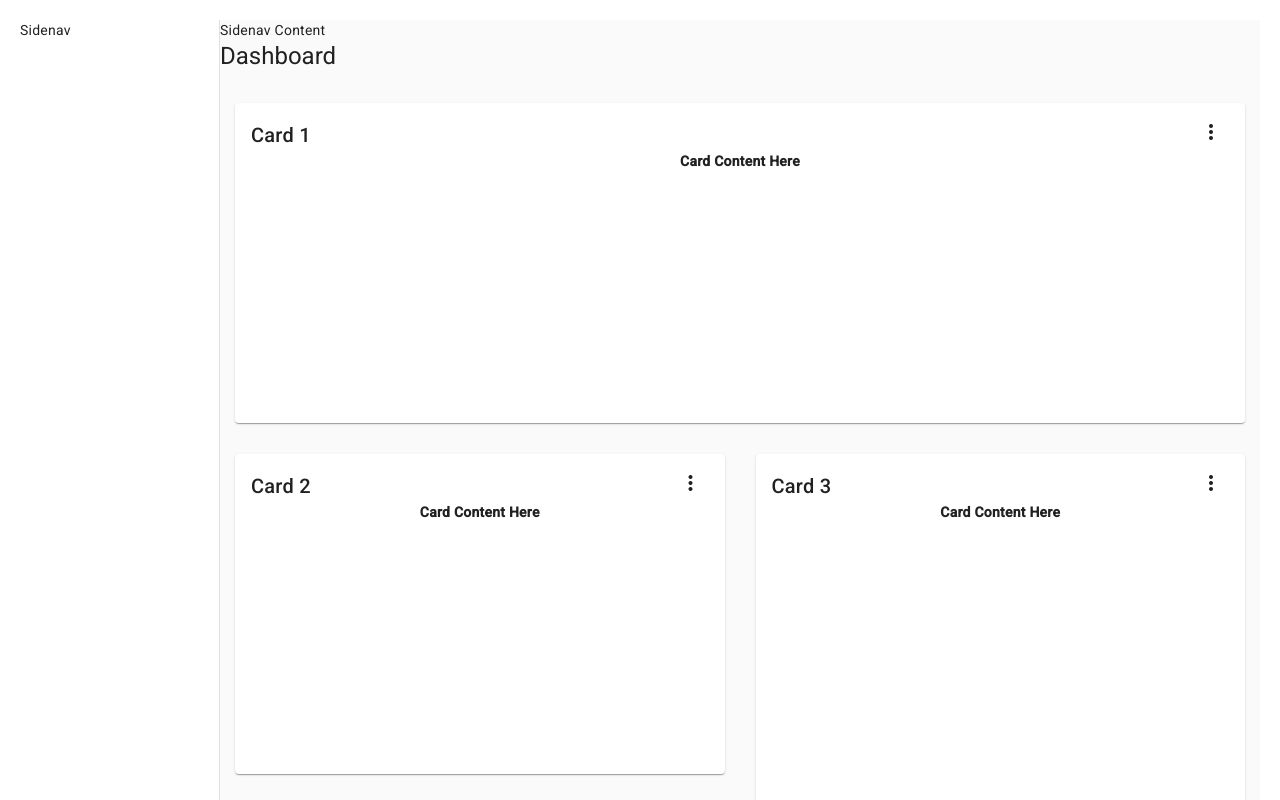
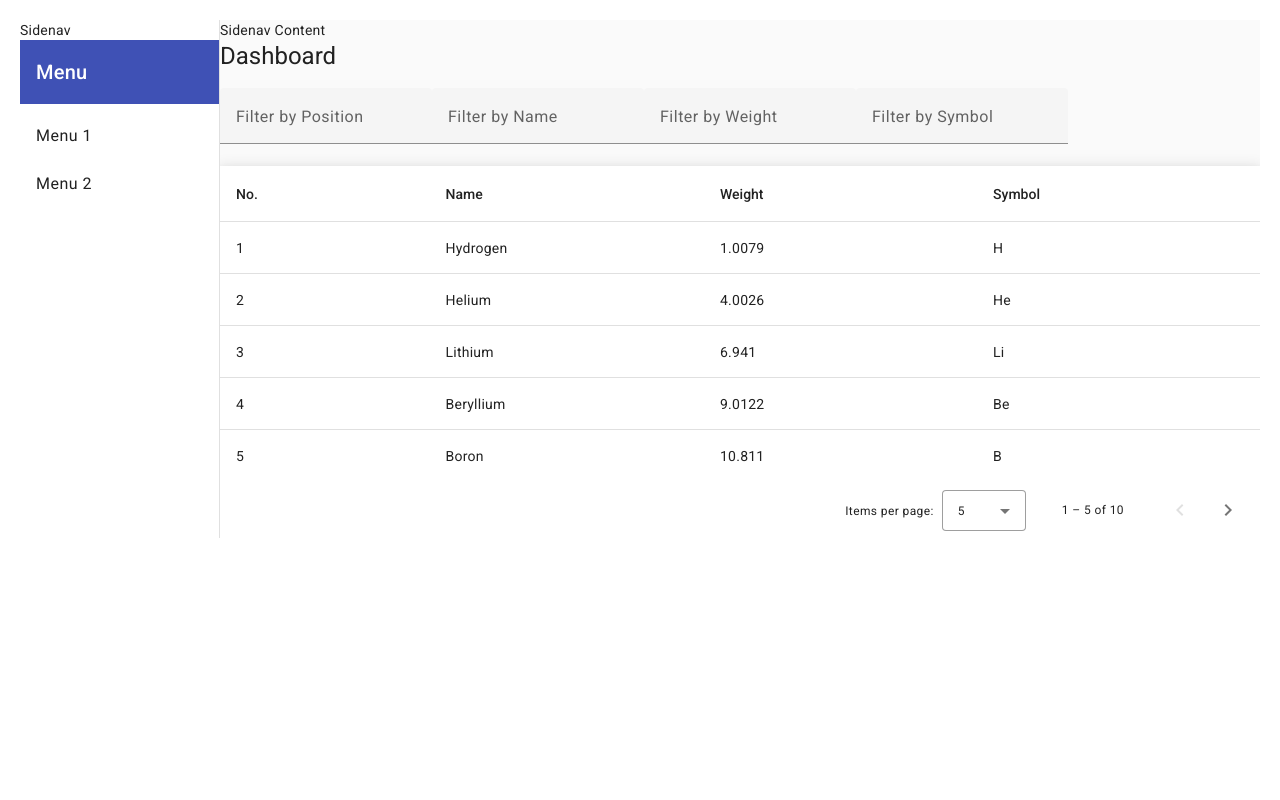
Before and after one commit to vladgabriel24/Databases_project-frontend, an Angular app: page / in a window 1280 px wide. Shown: the top 800 px of the page. Built offline with nearby package versions, Linux system fonts and the light colour scheme.

Commit message:
Implement sort buttons and paging

```diff
--- a/src/app/dashboard/dashboard.component.html
+++ b/src/app/dashboard/dashboard.component.html
@@ -5,35 +5,20 @@
                  [fixedInViewport]="sidenav_options.fixed" [fixedTopGap]="sidenav_options.top"
                  [fixedBottomGap]="sidenav_options.bottom">
       Sidenav
+      <mat-toolbar color="primary">Menu</mat-toolbar>
+      <mat-nav-list>
+        <a mat-list-item routerLink="/">Menu 1</a>
+        <a mat-list-item routerLink="/">Menu 2</a>
+      </mat-nav-list>
     </mat-sidenav>
 
     <!-- Content-ul din sidenav -->
     <mat-sidenav-content>
       Sidenav Content
       <h1 class="mat-h1">Dashboard</h1>
-      <mat-grid-list cols="2" rowHeight="350px">
-        @for (card of cards | async; track card.title) {
-          <mat-grid-tile [colspan]="card.cols" [rowspan]="card.rows">
-            <mat-card class="dashboard-card">
-              <mat-card-header>
-                <mat-card-title>
-                  {{card.title}}
-                  <button mat-icon-button class="more-button" [matMenuTriggerFor]="menu" aria-label="Toggle menu">
-                    <mat-icon>more_vert</mat-icon>
-                  </button>
-                  <mat-menu #menu="matMenu" xPosition="before">
-                    <button mat-menu-item>Expand</button>
-                    <button mat-menu-item>Remove</button>
-                  </mat-menu>
-                </mat-card-title>
-              </mat-card-header>
-              <mat-card-content class="dashboard-card-content">
-                <div>Card Content Here</div>
-              </mat-card-content>
-            </mat-card>
-          </mat-grid-tile>
-        }
-      </mat-grid-list>
+      <!-- Tabelul -->
+      <app-tabel></app-tabel>
+      <!-- Tabelul -->
     </mat-sidenav-content>
     <!-- Content-ul din sidenav -->
   </mat-sidenav-container>
--- a/src/app/dashboard/dashboard.component.ts
+++ b/src/app/dashboard/dashboard.component.ts
@@ -1,5 +1,5 @@
 import { CommonModule } from '@angular/common';
-import { Component, inject } from '@angular/core';
+import { Component, inject, AfterViewInit, ViewChild } from '@angular/core';
 import { Breakpoints, BreakpointObserver } from '@angular/cdk/layout';
 import { map } from 'rxjs/operators';
 import { FormBuilder, FormsModule, ReactiveFormsModule } from '@angular/forms';
@@ -12,6 +12,34 @@
 import { MatCheckboxModule } from '@angular/material/checkbox';
 import { MatSidenavModule } from '@angular/material/sidenav';
 import { MatToolbarModule } from '@angular/material/toolbar';
+import { MatListModule } from '@angular/material/list';
+import {MatTableDataSource, MatTableModule} from '@angular/material/table';
+import {MatInputModule} from '@angular/material/input';
+import {MatPaginator, MatPaginatorModule} from '@angular/material/paginator';
+import {MatSort, MatSortModule} from '@angular/material/sort';
+
+import { TabelComponent } from './tabel/tabel.component';
+
+
+export interface PeriodicElement {
+  name: string;
+  position: number;
+  weight: number;
+  symbol: string;
+}
+
+const ELEMENT_DATA: PeriodicElement[] = [
+  {position: 1, name: 'Hydrogen', weight: 1.0079, symbol: 'H'},
+  {position: 2, name: 'Helium', weight: 4.0026, symbol: 'He'},
+  {position: 3, name: 'Lithium', weight: 6.941, symbol: 'Li'},
+  {position: 4, name: 'Beryllium', weight: 9.0122, symbol: 'Be'},
+  {position: 5, name: 'Boron', weight: 10.811, symbol: 'B'},
+  {position: 6, name: 'Carbon', weight: 12.0107, symbol: 'C'},
+  {position: 7, name: 'Nitrogen', weight: 14.0067, symbol: 'N'},
+  {position: 8, name: 'Oxygen', weight: 15.9994, symbol: 'O'},
+  {position: 9, name: 'Fluorine', weight: 18.9984, symbol: 'F'},
+  {position: 10, name: 'Neon', weight: 20.1797, symbol: 'Ne'},
+];
 
 @Component({
   selector: 'app-dashboard',
@@ -30,7 +58,11 @@
     MatMenuModule,
     MatIconModule,
     MatButtonModule,
-    MatCardModule
+    MatCardModule,
+    MatListModule,
+    MatTableModule,
+    MatInputModule,
+    TabelComponent
   ]
 })
 export class DashboardComponent {
@@ -42,27 +74,4 @@
     top: 0,
   };
 
-  private breakpointObserver = inject(BreakpointObserver);
-
-  /** Based on the screen size, switch from standard to one column per row */
-  cards = this.breakpointObserver.observe(Breakpoints.Handset).pipe(
-    map(({ matches }) => {
-      if (matches) {
-        return [
-          { title: 'Card 1', cols: 1, rows: 1 },
-          { title: 'Card 2', cols: 1, rows: 1 },
-          { title: 'Card 3', cols: 1, rows: 1 },
-          { title: 'Card 4', cols: 1, rows: 1 }
-        ];
-      }
-
-      return [
-        { title: 'Card 1', cols: 2, rows: 1 },
-        { title: 'Card 2', cols: 1, rows: 1 },
-        { title: 'Card 3', cols: 1, rows: 2 },
-        { title: 'Card 4', cols: 1, rows: 1 }
-      ];
-    })
-  );
-
 }
--- /dev/null
+++ b/src/app/dashboard/tabel/tabel.component.html
@@ -0,0 +1,54 @@
+<mat-form-field>
+    <mat-label>Filter by Position</mat-label>
+    <input matInput [(ngModel)]="filters.position" (keyup)="applyFilter()">
+</mat-form-field>
+
+<mat-form-field>
+    <mat-label>Filter by Name</mat-label>
+    <input matInput [(ngModel)]="filters.name" (keyup)="applyFilter()">
+</mat-form-field>
+
+<mat-form-field>
+    <mat-label>Filter by Weight</mat-label>
+    <input matInput [(ngModel)]="filters.weight" (keyup)="applyFilter()">
+</mat-form-field>
+
+<mat-form-field>
+    <mat-label>Filter by Symbol</mat-label>
+    <input matInput [(ngModel)]="filters.symbol" (keyup)="applyFilter()">
+</mat-form-field>
+
+<table mat-table [dataSource]="dataSource" class="mat-elevation-z8" matSort>
+
+    <!-- Position Column -->
+    <ng-container matColumnDef="position">
+        <th mat-header-cell *matHeaderCellDef mat-sort-header> No. </th>
+        <td mat-cell *matCellDef="let element"> {{element.position}} </td>
+    </ng-container>
+
+    <!-- Name Column -->
+    <ng-container matColumnDef="name">
+        <th mat-header-cell *matHeaderCellDef mat-sort-header> Name </th>
+        <td mat-cell *matCellDef="let element"> {{element.name}} </td>
+    </ng-container>
+
+    <!-- Weight Column -->
+    <ng-container matColumnDef="weight">
+        <th mat-header-cell *matHeaderCellDef mat-sort-header> Weight </th>
+        <td mat-cell *matCellDef="let element"> {{element.weight}} </td>
+    </ng-container>
+
+    <!-- Symbol Column -->
+    <ng-container matColumnDef="symbol">
+        <th mat-header-cell *matHeaderCellDef mat-sort-header> Symbol </th>
+        <td mat-cell *matCellDef="let element"> {{element.symbol}} </td>
+    </ng-container>
+
+    <tr mat-header-row *matHeaderRowDef="displayedColumns"></tr>
+    <tr mat-row *matRowDef="let row; columns: displayedColumns;"></tr>
+
+    <!-- Row shown when there is no matching data. -->
+
+</table>
+
+<mat-paginator [pageSizeOptions]="[5, 10, 25, 100]" aria-label="Select page of users"></mat-paginator>
--- /dev/null
+++ b/src/app/dashboard/tabel/tabel.component.ts
@@ -0,0 +1,68 @@
+import { Component } from '@angular/core';
+import { AfterViewInit, ViewChild } from '@angular/core';
+import {MatPaginator, MatPaginatorModule} from '@angular/material/paginator';
+import {MatSort, MatSortModule} from '@angular/material/sort';
+import {MatTableDataSource, MatTableModule} from '@angular/material/table';
+import {MatInputModule} from '@angular/material/input';
+import {MatFormFieldModule} from '@angular/material/form-field';
+import { FormsModule } from '@angular/forms';
+
+export interface PeriodicElement {
+  name: string;
+  position: number;
+  weight: number;
+  symbol: string;
+}
+
+const ELEMENT_DATA: PeriodicElement[] = [
+  {position: 1, name: 'Hydrogen', weight: 1.0079, symbol: 'H'},
+  {position: 2, name: 'Helium', weight: 4.0026, symbol: 'He'},
+  {position: 3, name: 'Lithium', weight: 6.941, symbol: 'Li'},
+  {position: 4, name: 'Beryllium', weight: 9.0122, symbol: 'Be'},
+  {position: 5, name: 'Boron', weight: 10.811, symbol: 'B'},
+  {position: 6, name: 'Carbon', weight: 12.0107, symbol: 'C'},
+  {position: 7, name: 'Nitrogen', weight: 14.0067, symbol: 'N'},
+  {position: 8, name: 'Oxygen', weight: 15.9994, symbol: 'O'},
+  {position: 9, name: 'Fluorine', weight: 18.9984, symbol: 'F'},
+  {position: 10, name: 'Neon', weight: 20.1797, symbol: 'Ne'},
+];
+
+@Component({
+  selector: 'app-tabel',
+  standalone: true,
+  imports: [
+    MatFormFieldModule,
+    MatInputModule,
+    MatTableModule,
+    MatSortModule,
+    MatPaginatorModule,
+    FormsModule
+  ],
+  templateUrl: './tabel.component.html',
+  styleUrl: './tabel.component.css'
+})
+export class TabelComponent implements AfterViewInit{
+
+  @ViewChild(MatPaginator) paginator!: MatPaginator;
+  @ViewChild(MatSort) sort!: MatSort;
+
+  displayedColumns: string[] = ['position', 'name', 'weight', 'symbol'];
+  dataSource = new MatTableDataSource(ELEMENT_DATA);
+
+  filters = { position: '', name: '', weight: '', symbol: '' };
+
+  applyFilter() {
+    const filterValues = Object.values(this.filters).map(value => value.trim().toLowerCase());
+    console.log(filterValues.join(''));
+    this.dataSource.filter = filterValues.join('');
+  }
+
+  ngAfterViewInit() {
+    this.dataSource.paginator = this.paginator;
+    this.dataSource.sort = this.sort;
+
+    if (this.dataSource.paginator) {
+      this.dataSource.paginator.firstPage();
+    }
+  }
+}
```
Also changed, not shown: src/app/dashboard/tabel/tabel.component.css (added), 1 other file (tests, documents, lock files or other folders).
